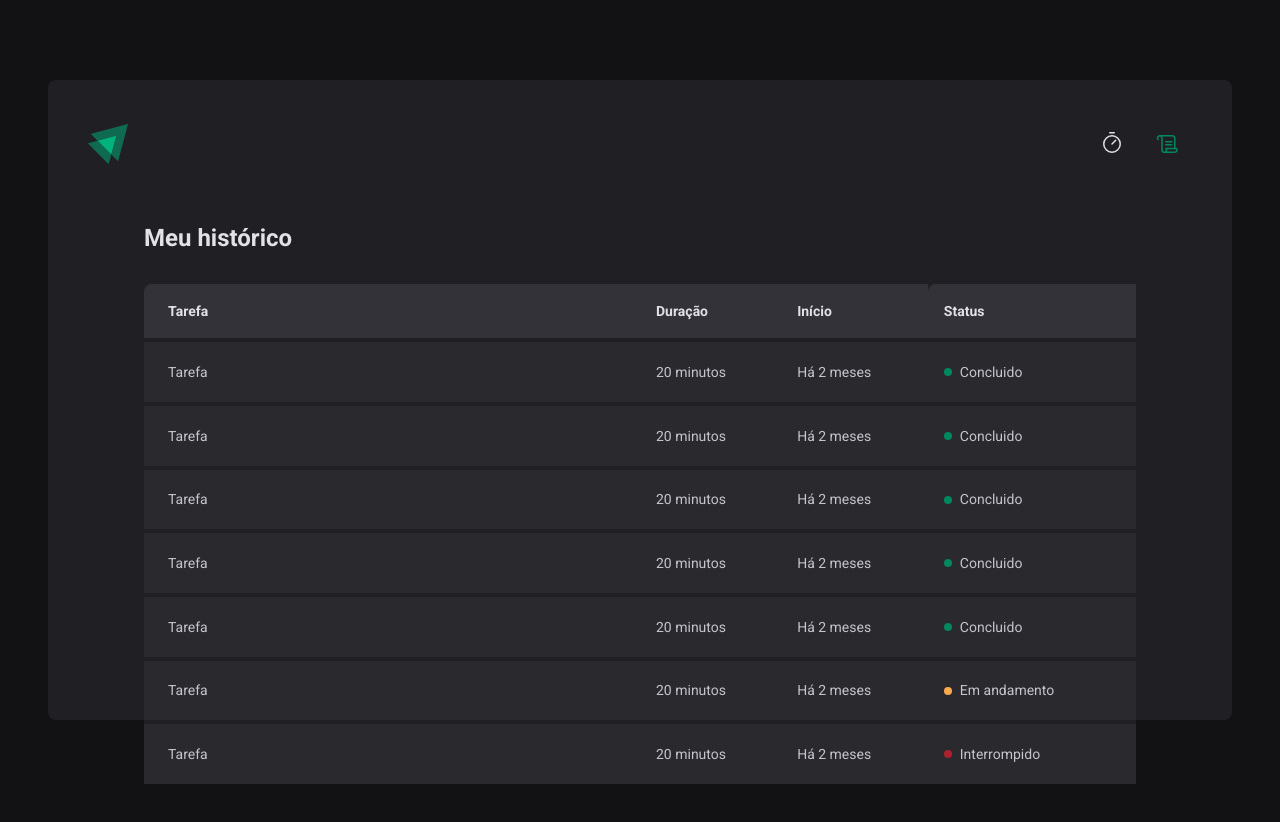
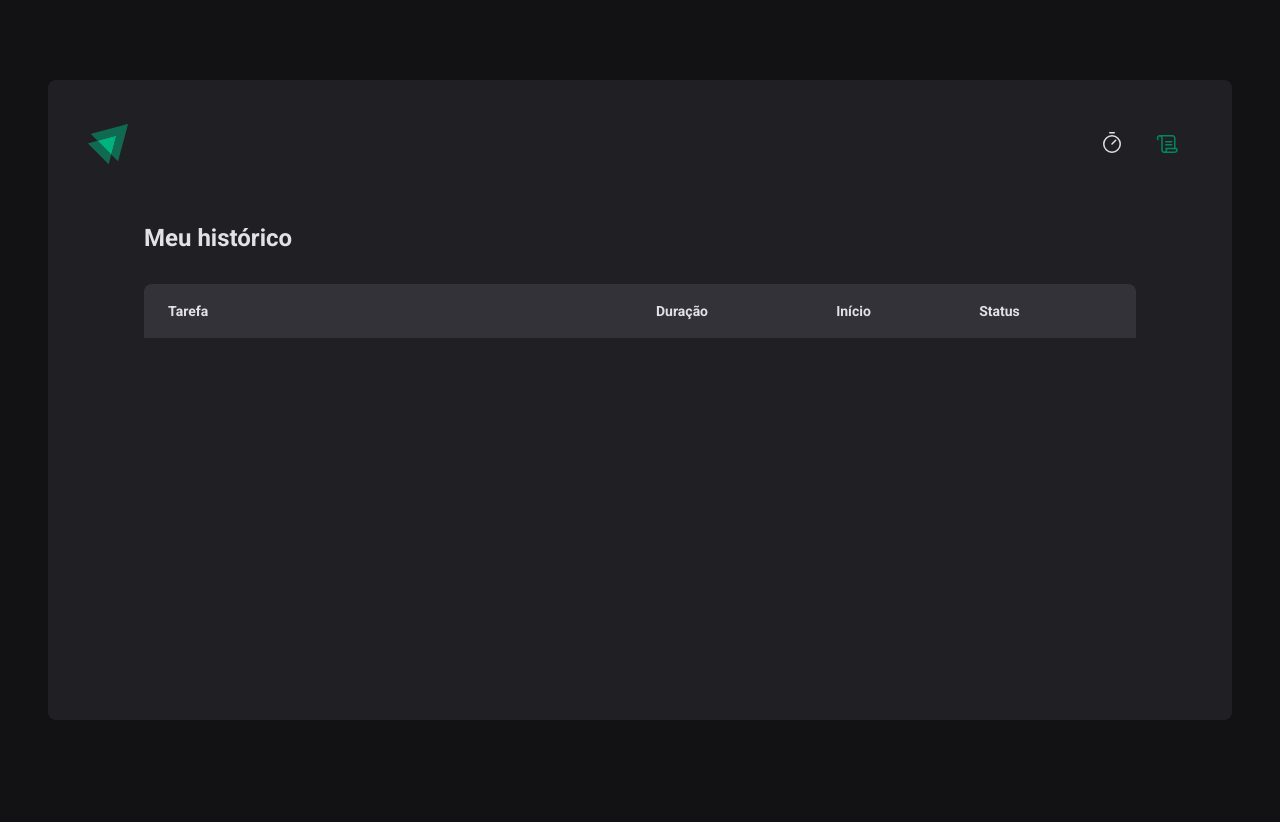
Before and after one commit to LeticiaRosa/02-ignite-timer, a React (Vite) app: page /history in a window 1280 px wide. Shown: the top 822 px of the page. After the commit the page ends 800 px from the top, so only its background shows below. Built offline with nearby package versions, Linux system fonts and the light colour scheme.

Commit message:
Applying the Context API in Project

```diff
--- a/src/App.tsx
+++ b/src/App.tsx
@@ -3,12 +3,15 @@
 import { GlobalStyle } from './styles/global'
 import { BrowserRouter } from 'react-router-dom'
 import { Router } from './Router'
+import { CyclesContextProvider } from './contexts/CyclesContext'
 
 export function App() {
   return (
     <ThemeProvider theme={defaultTheme}>
       <BrowserRouter>
-        <Router />
+        <CyclesContextProvider>
+          <Router />
+        </CyclesContextProvider>
       </BrowserRouter>
       <GlobalStyle />
     </ThemeProvider>
--- /dev/null
+++ b/src/contexts/CyclesContext.tsx
@@ -0,0 +1,100 @@
+import { ReactNode, createContext, useState } from 'react'
+
+interface CyclesContextProviderProps {
+  children: ReactNode
+}
+
+interface Cycle {
+  id: string
+  task: string
+  minutesAmount: number
+  startDate: Date
+  interruptedDate?: Date
+  finishedDate?: Date
+}
+
+interface CreateCycleData {
+  task: string
+  minutesAmount: number
+}
+
+interface CyclesContextType {
+  cycles: Cycle[]
+  activeCycle: Cycle | undefined
+  activeCycleId: string | null
+  amountSecondsPassed: number
+  markCurrentCycleAsFinished: () => void
+  setSecondsPassed: (seconds: number) => void
+  createNewCycle: (data: CreateCycleData) => void
+  interrupCurrentCycle: () => void
+}
+
+export const CyclesContext = createContext({} as CyclesContextType)
+
+export function CyclesContextProvider({
+  children,
+}: CyclesContextProviderProps) {
+  const [cycles, setCycles] = useState<Cycle[]>([])
+  const [activeCycleId, setActiveCycleId] = useState<string | null>(null)
+  const [amountSecondsPassed, setAmountSecondsPassed] = useState(0)
+  const activeCycle = cycles.find((cycle) => cycle.id === activeCycleId)
+
+  function setSecondsPassed(seconds: number) {
+    setAmountSecondsPassed(seconds)
+  }
+
+  function markCurrentCycleAsFinished() {
+    setCycles((state) =>
+      state.map((cycle) => {
+        if (cycle.id === activeCycleId) {
+          return { ...cycle, finishedDate: new Date() }
+        } else {
+          return cycle
+        }
+      }),
+    )
+  }
+
+  function createNewCycle(data: CreateCycleData) {
+    const id = String(new Date().getTime())
+    const newCycle: Cycle = {
+      id,
+      task: data.task,
+      minutesAmount: data.minutesAmount,
+      startDate: new Date(),
+    }
+    setCycles((state) => [...state, newCycle])
+    setActiveCycleId(id)
+    setAmountSecondsPassed(0)
+  }
+
+  function interrupCurrentCycle() {
+    setCycles((state) =>
+      state.map((cycle) => {
+        if (cycle.id === activeCycleId) {
+          return { ...cycle, interruptedDate: new Date() }
+        } else {
+          return cycle
+        }
+      }),
+    )
+    setActiveCycleId(null)
+  }
+
+  return (
+    <CyclesContext.Provider
+      value={{
+        cycles,
+        activeCycle,
+        activeCycleId,
+        markCurrentCycleAsFinished,
+        amountSecondsPassed,
+        setSecondsPassed,
+        interrupCurrentCycle,
+        createNewCycle,
+      }}
+    >
+      {children}
+    </CyclesContext.Provider>
+  )
+}
--- a/src/pages/History/index.jsx
+++ /dev/null
@@ -1,80 +0,0 @@
-import { HistoryContainer, HistoryList, Status } from './styles'
-
-export function History() {
-  return (
-    <HistoryContainer>
-      <h1>Meu histórico</h1>
-
-      <HistoryList>
-        <table>
-          <thead>
-            <tr>
-              <th>Tarefa</th>
-              <th>Duração</th>
-              <th>Início</th>
-              <th>Status</th>
-            </tr>
-          </thead>
-          <tbody>
-            <tr>
-              <td>Tarefa</td>
-              <td>20 minutos</td>
-              <td>Há 2 meses</td>
-              <td>
-                <Status statusColor="green">Concluido</Status>
-              </td>
-            </tr>
-            <tr>
-              <td>Tarefa</td>
-              <td>20 minutos</td>
-              <td>Há 2 meses</td>
-              <td>
-                <Status statusColor="green"> Concluido</Status>
-              </td>
-            </tr>
-            <tr>
-              <td>Tarefa</td>
-              <td>20 minutos</td>
-              <td>Há 2 meses</td>
-              <td>
-                <Status statusColor="green"> Concluido</Status>
-              </td>
-            </tr>
-            <tr>
-              <td>Tarefa</td>
-              <td>20 minutos</td>
-              <td>Há 2 meses</td>
-              <td>
-                <Status statusColor="green"> Concluido</Status>
-              </td>
-            </tr>
-            <tr>
-              <td>Tarefa</td>
-              <td>20 minutos</td>
-              <td>Há 2 meses</td>
-              <td>
-                <Status statusColor="green"> Concluido</Status>
-              </td>
-            </tr>
-            <tr>
-              <td>Tarefa</td>
-              <td>20 minutos</td>
-              <td>Há 2 meses</td>
-              <td>
-                <Status statusColor="yellow"> Em andamento</Status>
-              </td>
-            </tr>
-            <tr>
-              <td>Tarefa</td>
-              <td>20 minutos</td>
-              <td>Há 2 meses</td>
-              <td>
-                <Status statusColor="red"> Interrompido</Status>
-              </td>
-            </tr>
-          </tbody>
-        </table>
-      </HistoryList>
-    </HistoryContainer>
-  )
-}
--- /dev/null
+++ b/src/pages/History/index.tsx
@@ -0,0 +1,54 @@
+import { useContext } from 'react'
+import { CyclesContext } from '../../contexts/CyclesContext'
+import { HistoryContainer, HistoryList, Status } from './styles'
+import { formatDistanceToNow } from 'date-fns'
+import ptBR from 'date-fns/locale/pt-BR'
+
+export function History() {
+  const { cycles } = useContext(CyclesContext)
+  return (
+    <HistoryContainer>
+      <h1>Meu histórico</h1>
+
+      <HistoryList>
+        <table>
+          <thead>
+            <tr>
+              <th>Tarefa</th>
+              <th>Duração</th>
+              <th>Início</th>
+              <th>Status</th>
+            </tr>
+          </thead>
+          <tbody>
+            {cycles.map((cycle) => {
+              return (
+                <tr key={cycle.id}>
+                  <td>{cycle.task}</td>
+                  <td>{cycle.minutesAmount} minutos</td>
+                  <td>
+                    {formatDistanceToNow(cycle.startDate, {
+                      addSuffix: true,
+                      locale: ptBR,
+                    })}
+                  </td>
+                  <td>
+                    {cycle.finishedDate && (
+                      <Status statusColor="green"> Concluido</Status>
+                    )}
+                    {cycle.interruptedDate && (
+                      <Status statusColor="red"> Interrompido</Status>
+                    )}
+                    {!cycle.finishedDate && !cycle.interruptedDate && (
+                      <Status statusColor="yellow"> Em andamento</Status>
+                    )}
+                  </td>
+                </tr>
+              )
+            })}
+          </tbody>
+        </table>
+      </HistoryList>
+    </HistoryContainer>
+  )
+}
--- a/src/pages/History/styles.ts
+++ b/src/pages/History/styles.ts
@@ -20,7 +20,7 @@
   table {
     width: 100%;
     border-collapse: collapse;
-    min-height: 500px;
+    min-height: 100px;
 
     th {
       background-color: ${(props) => props.theme['gray-600']};
@@ -31,11 +31,12 @@
       line-height: 1.6;
 
       &:first-child {
+        width: 50%;
         border-top-left-radius: 8px;
         padding-left: 1.5rem;
       }
       &:last-child {
-        border-top-left-radius: 8px;
+        border-top-right-radius: 8px;
         padding-right: 1.5rem;
       }
     }
--- a/src/pages/Home/CountDown/index.tsx
+++ b/src/pages/Home/components/CountDown/index.tsx
@@ -1,7 +1,8 @@
 import { useContext, useEffect } from 'react'
 import { CountContainer, Separator } from './styles'
 import { differenceInSeconds } from 'date-fns'
-import { CyclesContext } from '..'
+
+import { CyclesContext } from '../../../../contexts/CyclesContext'
 
 export function CountDown() {
   const {
--- a/src/pages/Home/NewCycleForm/index.tsx
+++ b/src/pages/Home/components/NewCycleForm/index.tsx
@@ -1,7 +1,7 @@
 import { FormContainer, InputMinutesAmount, InputTask } from './styles'
 import { useContext } from 'react'
-import { CyclesContext } from '..'
 import { useFormContext } from 'react-hook-form'
+import { CyclesContext } from '../../../../contexts/CyclesContext'
 
 export function NewCycleForm() {
   const { activeCycle } = useContext(CyclesContext)
@@ -29,7 +29,7 @@
         type="number"
         placeholder="00"
         step={5}
-        min={1}
+        min={5}
         max={60}
         disabled={!!activeCycle}
         {...register('minutesAmount', { valueAsNumber: true })}
```
Also changed, not shown: src/pages/Home/index.tsx (+14 -81 lines), src/pages/Home/components/CountDown/styles.ts (renamed from src/pages/Home/CountDown/styles.ts), src/pages/Home/components/NewCycleForm/styles.ts (renamed from src/pages/Home/NewCycleForm/styles.ts).
